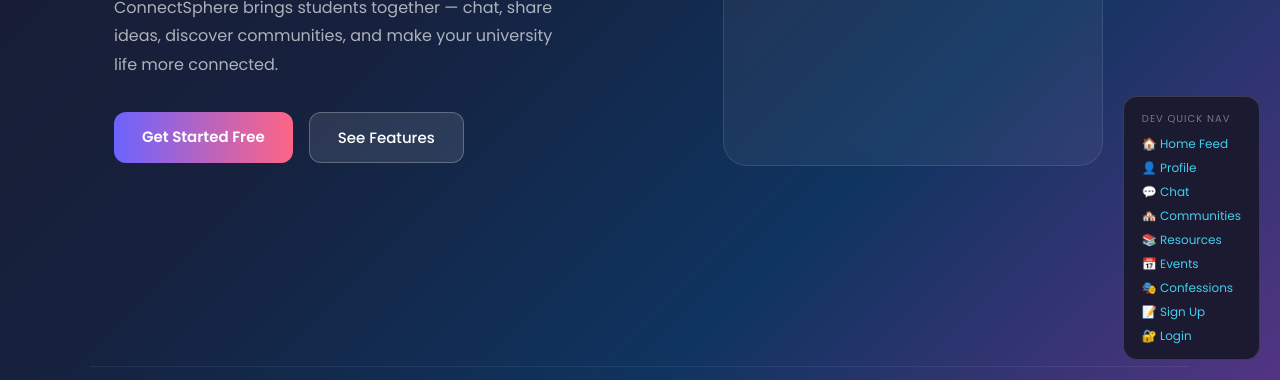
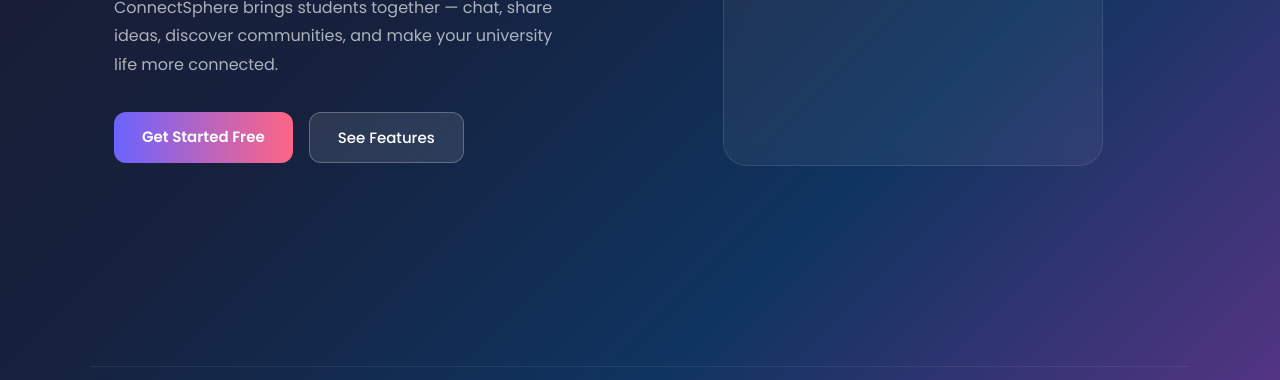
Before and after one commit to Divine001PH/CONNECT-SPHERE, a plain HTML site: page index.html in a window 1280 px wide. Shown: the part 420-800 px from the top of the page. Drawn offline with Linux system fonts and the light colour scheme; files that its build step writes are made by us from their sources.

Commit message:
Edited index.html

```diff
--- a/index.html
+++ b/index.html
@@ -208,31 +208,5 @@
 
 <!-- Sidebar Overlay (mobile) -->
 <div class="sidebar-overlay" id="sidebar-overlay"></div>
-<!-- DEV ONLY - Remove before launch -->
-<div style="
-  position: fixed;
-  bottom: 20px;
-  right: 20px;
-  background: rgba(26,26,46,0.95);
-  border: 1px solid rgba(255,255,255,0.15);
-  border-radius: 14px;
-  padding: 14px 18px;
-  z-index: 9999;
-  font-family: Poppins, sans-serif;
-">
-  <p style="color:rgba(255,255,255,0.4);font-size:10px;margin-bottom:8px;text-transform:uppercase;letter-spacing:1px;">Dev Quick Nav</p>
-  <div style="display:flex;flex-direction:column;gap:6px;">
-    <a href="feed.html"         style="color:#43CEED;font-size:12px;text-decoration:none;">🏠 Home Feed</a>
-    <a href="profile.html"      style="color:#43CEED;font-size:12px;text-decoration:none;">👤 Profile</a>
-    <a href="chat.html"         style="color:#43CEED;font-size:12px;text-decoration:none;">💬 Chat</a>
-    <a href="communities.html"  style="color:#43CEED;font-size:12px;text-decoration:none;">🏘️ Communities</a>
-    <a href="resources.html"    style="color:#43CEED;font-size:12px;text-decoration:none;">📚 Resources</a>
-    <a href="events.html"       style="color:#43CEED;font-size:12px;text-decoration:none;">📅 Events</a>
-    <a href="confessions.html"  style="color:#43CEED;font-size:12px;text-decoration:none;">🎭 Confessions</a>
-    <a href="signup.html"       style="color:#43CEED;font-size:12px;text-decoration:none;">📝 Sign Up</a>
-    <a href="login.html"        style="color:#43CEED;font-size:12px;text-decoration:none;">🔐 Login</a>
-  </div>
-</div>
-<!-- END DEV ONLY -->
 </body>
 </html>
```
